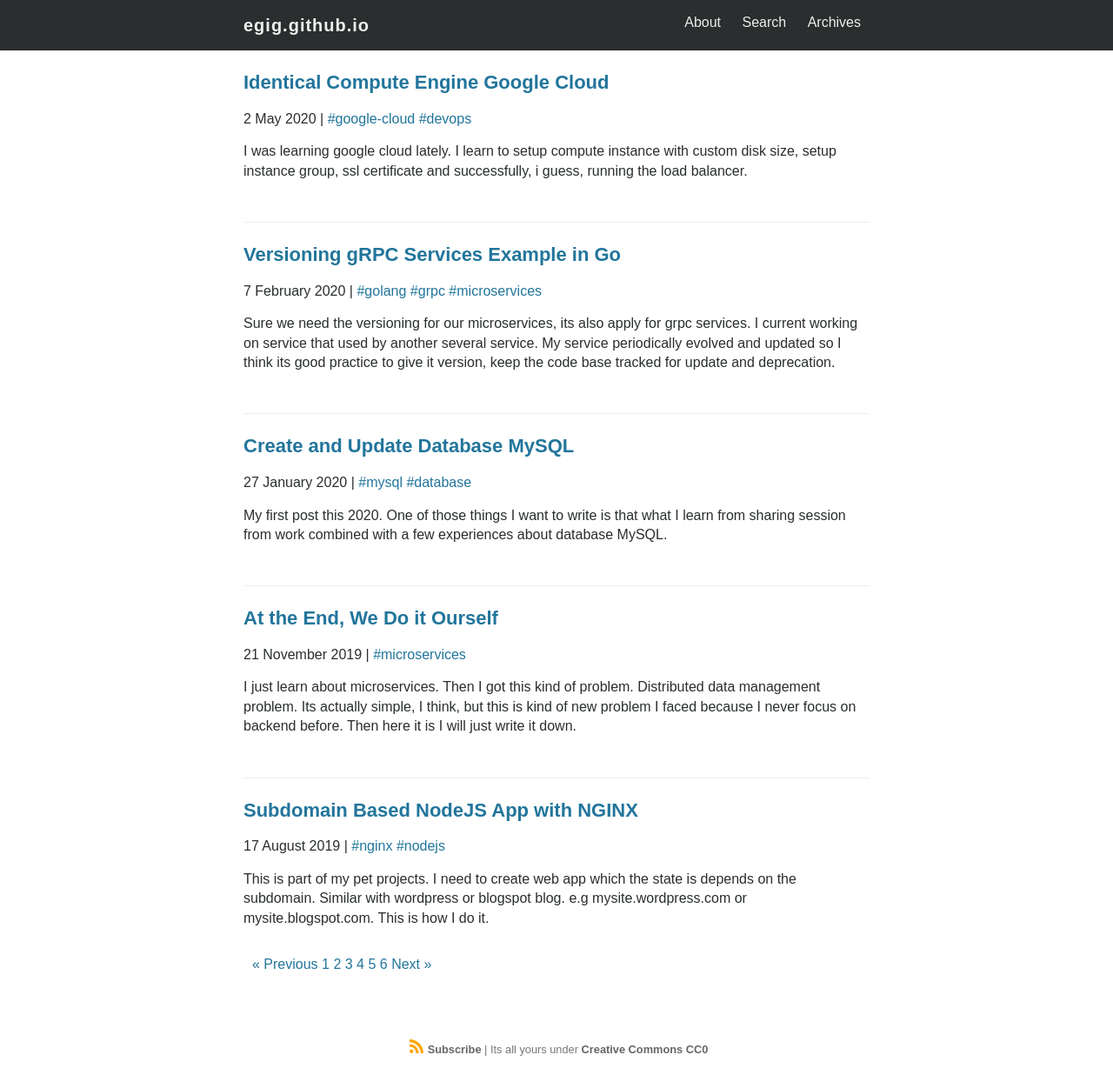
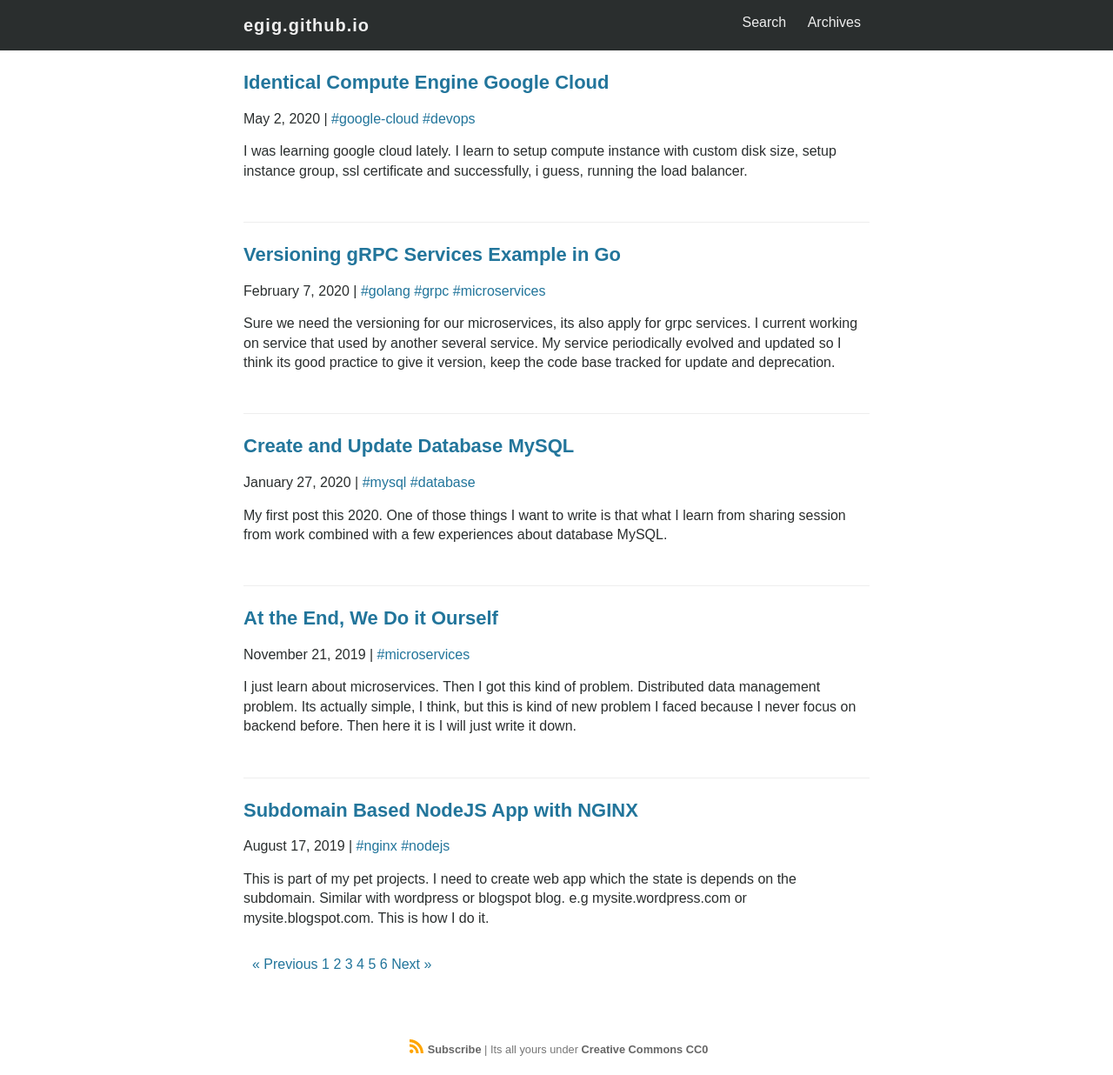
Before and after one commit to egig/egig.github.io, a Jekyll site: the page built from index.html, in a window 1280 px wide. Shown: the whole page at 87% size. Built offline with Jekyll 4.4.1, drawn with Linux system fonts in a browser that asks for light colours; the list of posts is cut into pages by our own code; comment, search, counter and statistics services are not loaded.

Commit message:
improves

```diff
--- a/_layouts/default.html
+++ b/_layouts/default.html
@@ -28,7 +28,6 @@
           </div>
           <div class="site-nav-right">
             <ul class="nav-list">
-              <li class="nav-item" ><a href="/about.html">About</a></li>
               <li class="nav-item" ><a href="/search.html">Search</a></li>
               <li class="nav-item" ><a href="/archives.html">Archives</a></li>
             </ul>
--- a/_layouts/post.html
+++ b/_layouts/post.html
@@ -6,7 +6,7 @@
   <div class="post-title-wrapper">
     <h1 class="post-title">{{ page.title }}</h1>
 
-      <span> {{ page.date | date: " %e %B %Y" }}</span> |
+      <span> {{ page.date | date: " %B %e, %Y" }}</span> |
       <span>
 	  {% for tag in page.tags %}
 	    {% capture tag_name %}{{ tag }}{% endcapture %}
--- a/index.html
+++ b/index.html
@@ -19,7 +19,7 @@
 
       <h1><a href="{{ site.baseurl }}{{ post.url }}">{{ post.title }}</a></h1>
 
-      <span> {{ post.date | date: " %e %B %Y" }}</span> |
+      <span> {{ post.date | date: " %B %e, %Y" }}</span> |
       <span>
 	  {% for tag in post.tags %}
 	    {% capture tag_name %}{{ tag }}{% endcapture %}
--- a/pages/archives.html
+++ b/pages/archives.html
@@ -4,12 +4,12 @@
 permalink: /archives.html
 ---
 
-{% assign postsByYearMonth = site.posts | group_by_exp:"post", "post.date | date: '%Y %b'"  %}
+{% assign postsByYearMonth = site.posts | group_by_exp:"post", "post.date | date: '%Y'"  %}
 {% for yearMonth in postsByYearMonth %}
 <h3>{{ yearMonth.name }}</h3>
 <ul>
   {% for post in yearMonth.items %}
-    <li><a href="{{ post.url }}">{{ post.title }}</a></li>
+    <li><a href="{{ post.url }}">{{ post.title }}</a> ({{ post.date | date: "%B %d" }})</li>
   {% endfor %}
 </ul>
 {% endfor %}
```
